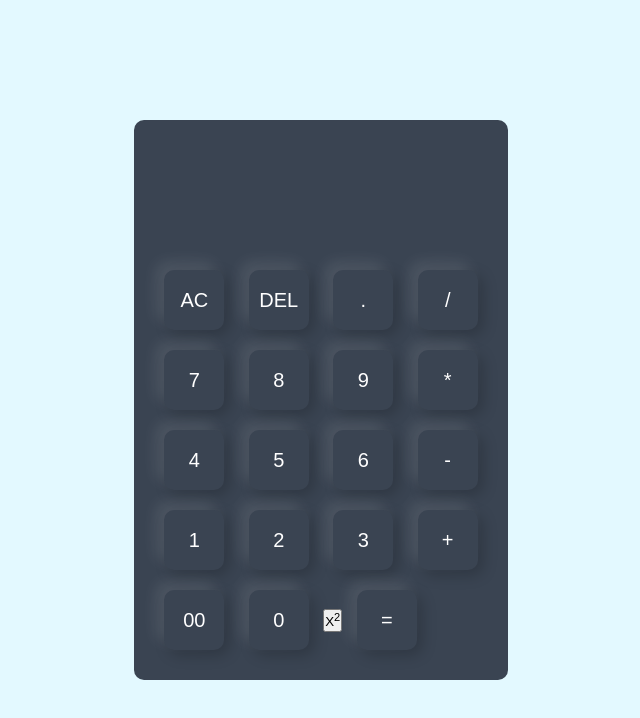
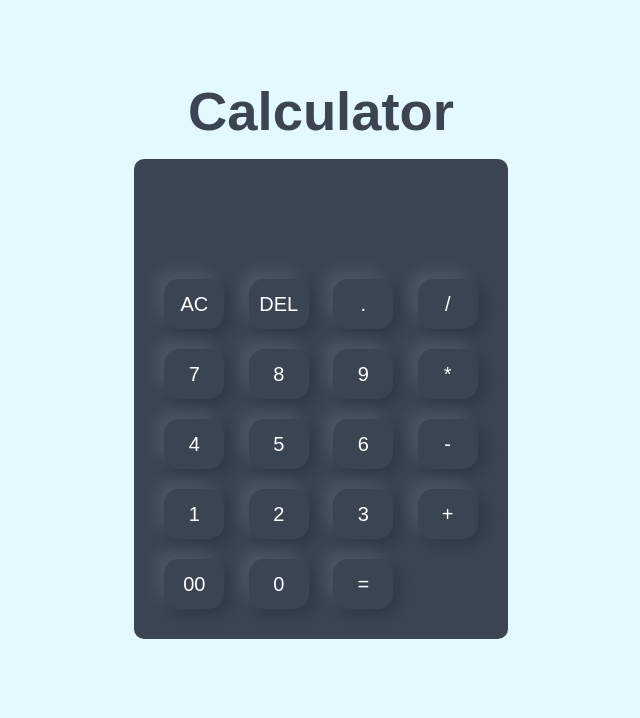
Before and after one commit to DIVYA-PAWAR-03/Calculator-web-app, a plain HTML site: page index.html in a window 1280 px wide. Shown: the whole page, without its empty margins (319-959 px from the left). Drawn offline with Linux system fonts and the light colour scheme.

Commit message:
added functionality to the buttons

```diff
--- a/css/style.css
+++ b/css/style.css
@@ -3,11 +3,6 @@
      --background-color: #e3f9ff;
      --text-color: white;
 }
-
-
-
-
-
 *,
 *::after,
 *::before{
@@ -16,13 +11,25 @@
     font-family: 'poppins',sans-serif;
     box-sizing: border-box;
 }
+body{
+    background-color: var(--background-color);
+}
+.heading{
 
+display: flex;
+align-items: center;
+justify-content: center;
+margin: 5rem 0 1rem 0;
+color: var(--primary-color);
+font-size: 1.7rem;
+
+}
 .container{
     display: flex;
     align-items: center;
     justify-content: center;
-    width: 100%;
-    height: 100vh;
+    /* width: 100%;
+    height: 100vh; */
     background-color: var(--background-color);
 }
 .calculator{
@@ -34,8 +41,8 @@
     border: 0;
     outline: 0;
     width: 60px;
-    height: 60px;
-    border-radius: 10px;
+    height: 50px;
+    border-radius: 15px;
     box-shadow: -8px -8px 15px rgba(255,255,255, 0.1), 5px 5px 15px rgba(0, 0, 0, 0.2);
     background: transparent;
     font-size: 20px;
@@ -46,7 +53,7 @@
 .form .displayresult{
 display: flex;
 justify-content: flex-end;
-margin: 20px 0;
+margin: 10px 0;
 }
 
 .form .displayresult input{
@@ -55,6 +62,7 @@ margin: 20px 0;
     font-size: 45px;
     box-shadow: none;
 }
-.form .equal{
-    width: 145px;
+
+.form .operator{
+    color: orange;
 }
--- a/index.html
+++ b/index.html
@@ -7,6 +7,8 @@
 <link rel="stylesheet" href="./css/style.css">
 </head>
 <body>
+    <div class="heading"> <h1>Calculator</h1></div>
+
     <div class="container">
         <div class="calculator">
             <form action="" class="form">
@@ -14,34 +16,33 @@
                     <input type="text" name="display">
                 </div>
                 <div>
-                    <input type="button" value="AC">
-                    <input type="button" value="DEL">
-                    <input type="button" value=".">
-                    <input type="button" value="/">
+                    <input type="button" value="AC" onclick="display.value =''" class="operator">
+                    <input type="button" value="DEL"onclick="display.value = display.value.toString().slice(0,-1) " class="operator">
+                    <input type="button" value="." onclick="display.value +='.'" class="operator">
+                    <input type="button" value="/" onclick="display.value +='/'" class="operator">
                 </div>
                 <div>
-                    <input type="button" value="7">
-                    <input type="button" value="8">
-                    <input type="button" value="9">
-                    <input type="button" value="*">
+                    <input type="button" value="7" onclick="display.value +='7'">
+                    <input type="button" value="8" onclick="display.value +='8'">
+                    <input type="button" value="9" onclick="display.value +='9'">
+                    <input type="button" value="*" onclick="display.value +='*'" class="operator">
                 </div>
                 <div>
-                    <input type="button" value="4">
-                    <input type="button" value="5">
-                    <input type="button" value="6">
-                    <input type="button" value="-">
+                    <input type="button" value="4" onclick="display.value +='4'">
+                    <input type="button" value="5" onclick="display.value +='5'">
+                    <input type="button" value="6" onclick="display.value +='6'">
+                    <input type="button" value="-" onclick="display.value +='-'" class="operator">
                 </div>
                 <div>
-                    <input type="button" value="1">
-                    <input type="button" value="2">
-                    <input type="button" value="3">
-                    <input type="button" value="+">
+                    <input type="button" value="1" onclick="display.value +='1'">
+                    <input type="button" value="2" onclick="display.value +='2'">
+                    <input type="button" value="3" onclick="display.value +='3'">
+                    <input type="button" value="+" onclick="display.value +='+'" class="operator">
                 </div>
                 <div>
-                    <input type="button" value="00">
-                    <input type="button" value="0">
-                    <button>X<sup>2</sup></button>
-                    <input type="button" value="=">
+                    <input type="button" value="00" onclick="display.value +='00'">
+                    <input type="button" value="0" onclick="display.value +='0'">
+                    <input type="button" value="=" onclick="display.value = eval(display.value)" class="operator">
                 </div>
 
             </form>
```
